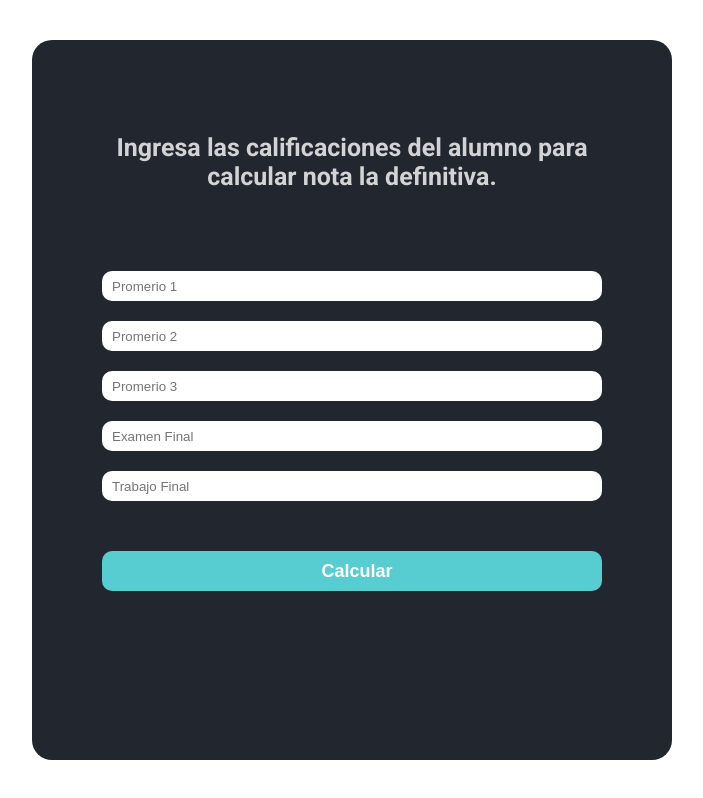
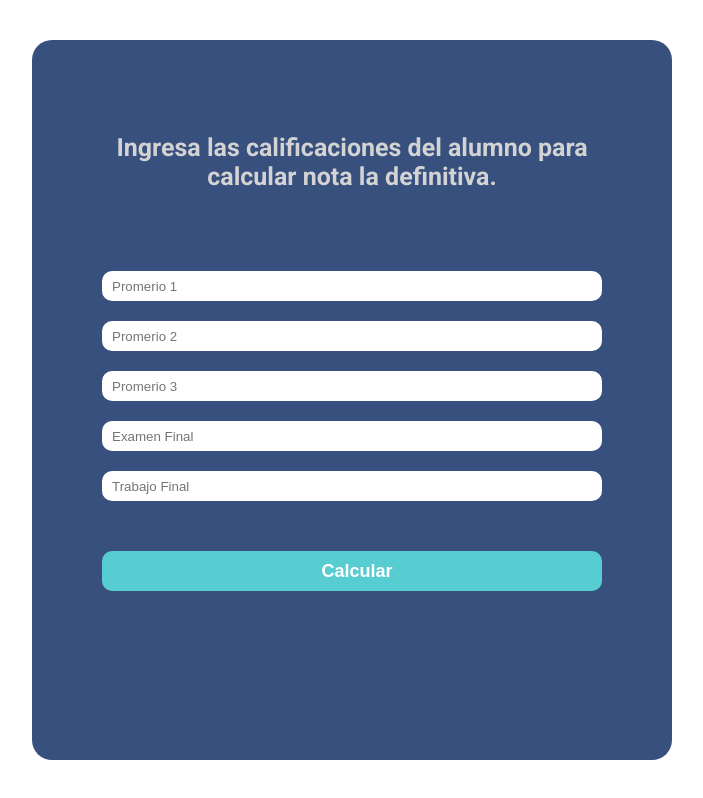
Before and after one commit to davidalejo32/TallerAlgoritmos, a plain HTML site: page index.html in a window 1280 px wide. Shown: the whole page, without its empty margins (288-991 px from the left). Drawn offline with Linux system fonts and the light colour scheme.

Commit message:
update: cambiando clor de fondo negro a azul oscuro

```diff
--- a/style.css
+++ b/style.css
@@ -29,7 +29,7 @@ main {
   justify-content: center;
 
   border-radius: 2rem;
-  background-color: #21262f;
+  background-color: #2d4677f1;
   transition: all 0.3s ease;
 }
 
```
